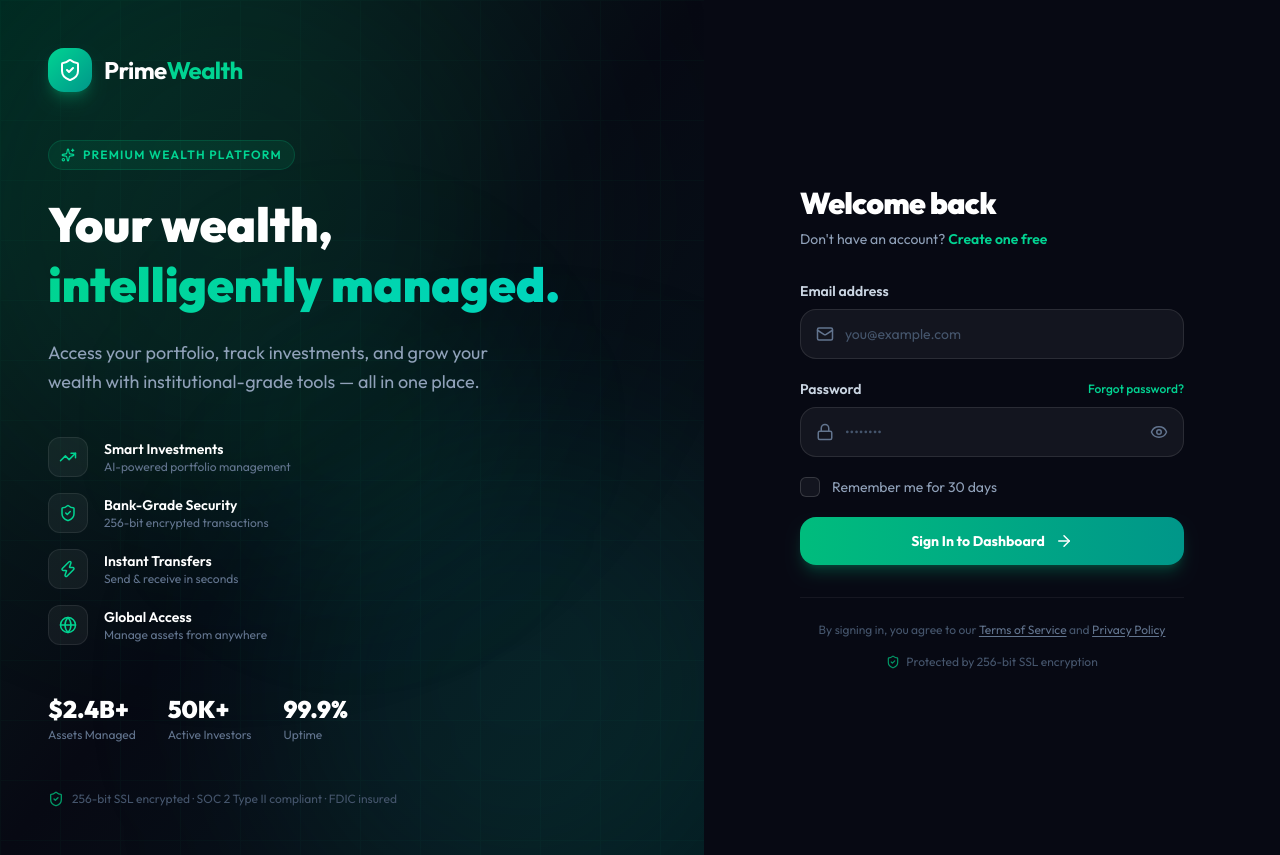
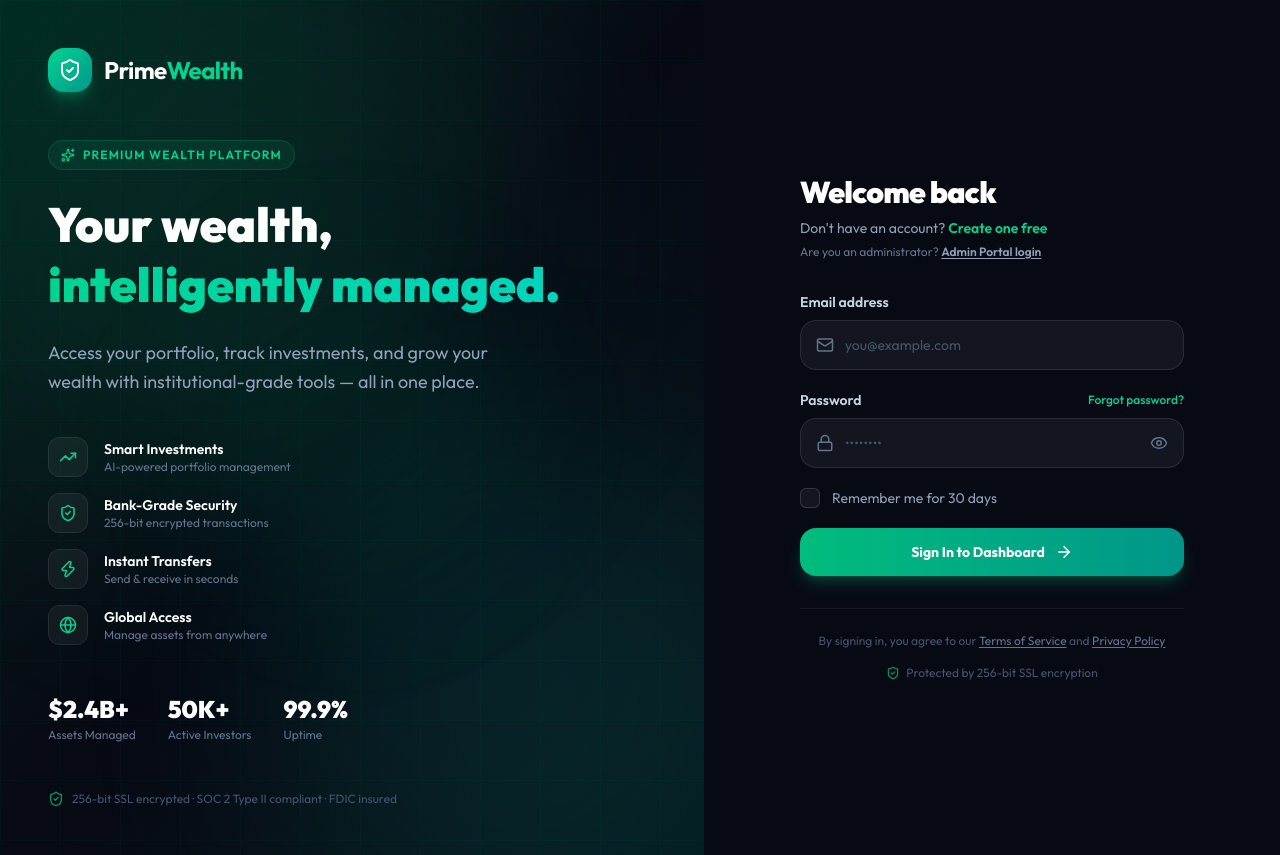
Before and after one commit to Zuchyvortex/Prime-Wealth, a Next.js app: page /login in a window 1280 px wide. Built offline with nearby package versions, Linux system fonts and the light colour scheme; no server answers.

Commit message:
feat: add dedicated admin login links to the client login and register headers

```diff
--- a/src/app/login/page.tsx
+++ b/src/app/login/page.tsx
@@ -210,12 +210,20 @@ function LoginForm() {
         >
           <div className="mb-8">
             <h2 className="text-3xl font-black text-white tracking-tight">Welcome back</h2>
-            <p className="mt-2 text-slate-400 text-sm">
-              Don&apos;t have an account?{" "}
-              <Link href="/register" className="text-emerald-400 hover:text-emerald-300 font-semibold transition-colors">
-                Create one free
-              </Link>
-            </p>
+            <div className="mt-2 flex flex-col gap-1.5 text-sm">
+              <p className="text-slate-400">
+                Don&apos;t have an account?{" "}
+                <Link href="/register" className="text-emerald-400 hover:text-emerald-300 font-semibold transition-colors">
+                  Create one free
+                </Link>
+              </p>
+              <p className="text-xs text-slate-500">
+                Are you an administrator?{" "}
+                <Link href="/admin/login" className="text-slate-400 hover:text-emerald-400 transition-colors font-semibold underline underline-offset-2">
+                  Admin Portal login
+                </Link>
+              </p>
+            </div>
           </div>
 
           <AnimatePresence>
--- a/src/app/register/page.tsx
+++ b/src/app/register/page.tsx
@@ -285,12 +285,20 @@ export default function RegisterPage() {
         >
           <div className="mb-8">
             <h2 className="text-3xl font-black text-white tracking-tight">Create your account</h2>
-            <p className="mt-2 text-slate-400 text-sm">
-              Already have an account?{" "}
-              <Link href="/login" className="text-emerald-400 hover:text-emerald-300 font-semibold transition-colors">
-                Sign in instead
-              </Link>
-            </p>
+            <div className="mt-2 flex flex-col gap-1.5 text-sm">
+              <p className="text-slate-400">
+                Already have an account?{" "}
+                <Link href="/login" className="text-emerald-400 hover:text-emerald-300 font-semibold transition-colors">
+                  Sign in instead
+                </Link>
+              </p>
+              <p className="text-xs text-slate-500">
+                Are you an administrator?{" "}
+                <Link href="/admin/login" className="text-slate-400 hover:text-emerald-400 transition-colors font-semibold underline underline-offset-2">
+                  Admin Portal login
+                </Link>
+              </p>
+            </div>
           </div>
 
           {/* Error */}
```
